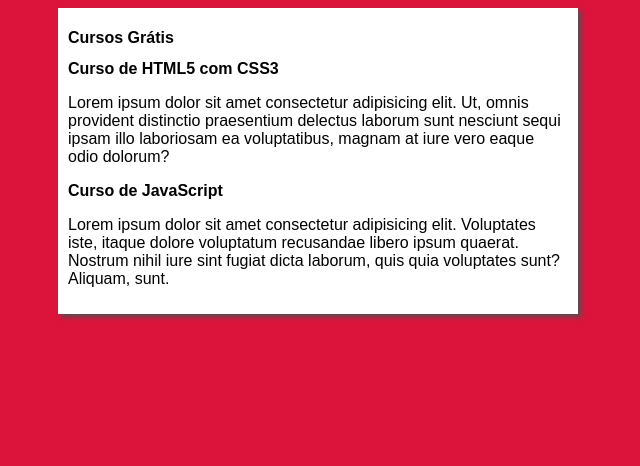
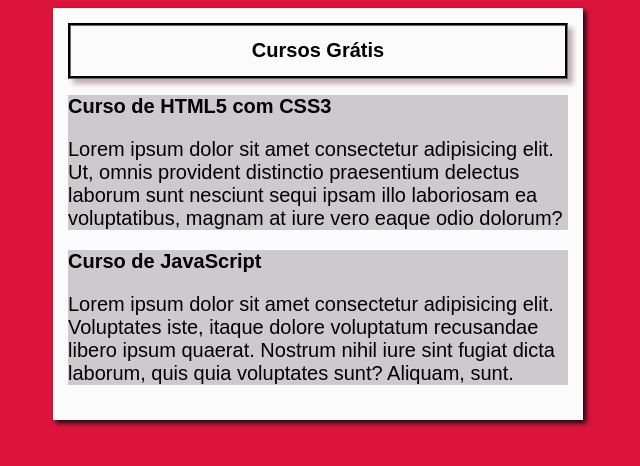
Before and after one commit to BigBam-cpu/Projeto-site, a plain HTML site: page index.html in a window 1280 px wide. Shown: the whole page, without its empty margins (322-962 px from the left). Drawn offline with Linux system fonts and the light colour scheme.

Commit message:
Update style.css

```diff
--- a/estilos/style.css
+++ b/estilos/style.css
@@ -1,15 +1,25 @@
 *{
     font-family: Arial, Helvetica, sans-serif;
-    font-size: 16px;
+    font-size: 20px;
 }
 body{
     background-color: crimson;
 
 }
 main{
-    background-color: white;
+    background-color: rgb(252, 251, 251);
     width: 500px;
     margin: auto;
-    padding: 10px;
-    box-shadow: 3px 3px 5px rgb(82, 79, 79);
+    padding: 15px;
+    box-shadow: 3px 3px 5px rgb(12, 12, 12);
 }
+header{
+    text-align: center;
+    border-style: groove;
+    box-shadow:5px 5px 5px rgb(194, 175, 175);
+    border-color: rgb(22, 22, 22);
+
+}
+article{
+    background-color: rgb(204, 202, 206);
+}
```
